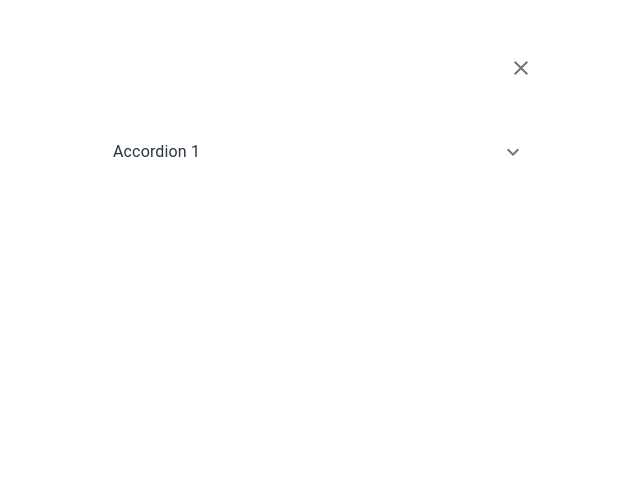
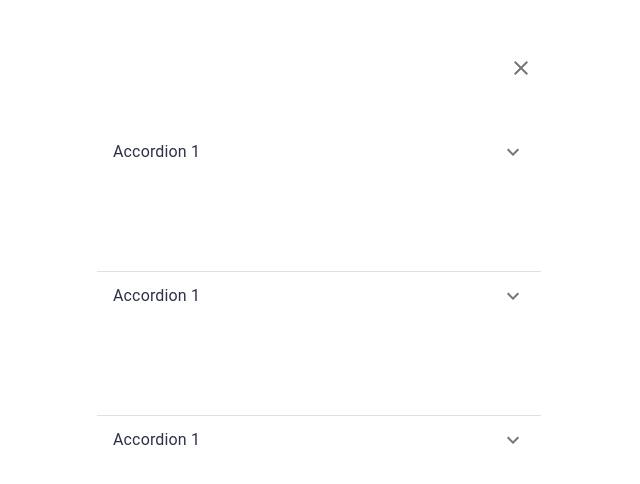
Before and after one commit to saghro/react-ecommerce, a React (Vite) app: page / in a window 1280 px wide. Both pictures are taken after a click on the button 1196 px from the left and 166 px from the top of the page. Shown: the top 484 px of the page, without its empty margins (321-961 px from the left). Built offline with nearby package versions, Linux system fonts and the light colour scheme.

Commit message:
menu ite

```diff
--- a/src/components/header/Header3.jsx
+++ b/src/components/header/Header3.jsx
@@ -20,14 +20,13 @@ import {
     useTheme,
 } from "@mui/material";
 import Accordion from "@mui/material/Accordion";
-import AccordionDetails from "@mui/material/AccordionDetails";
 import AccordionSummary from "@mui/material/AccordionSummary";
+import List from '@mui/material/List';
+import ListItem from '@mui/material/ListItem';
+import ListItemButton from '@mui/material/ListItemButton';
 import Menu from "@mui/material/Menu";
 import MenuItem from "@mui/material/MenuItem";
 import Typography from "@mui/material/Typography";
-import List from '@mui/material/List';
-import ListItem from '@mui/material/ListItem';
-import ListItemButton from '@mui/material/ListItemButton';
 import { useState } from "react";
 
 const Header3 = () => {
@@ -154,7 +153,9 @@ const Header3 = () => {
           >
             <Close />
           </IconButton>
-          <Accordion elevation={0} sx={{ bgcolor: "initial" }}>
+         {["aaa","bbb","ccc"].map((item)=>{
+            return(
+                <Accordion key={item} elevation={0} sx={{ bgcolor: "initial" }}>
                 <AccordionSummary
                   expandIcon={<ExpandMoreIcon />}
                   aria-controls="panel1a-content"
@@ -162,21 +163,22 @@ const Header3 = () => {
                 >
                   <Typography>Accordion 1</Typography>
                 </AccordionSummary>
-            <AccordionDetails>
-              <List>
-                <ListItem disablePadding>
+                  <List sx={{py:0,my:0}}>
+                    <ListItem sx={{py:0,my:0}}>
                       <ListItemButton>
                         <ListItemText primary="Trash" />
                       </ListItemButton>
                     </ListItem>
-                <ListItem disablePadding>
+                    <ListItem>
                       <ListItemButton component="a" href="#simple-list">
                         <ListItemText primary="Spam" />
                       </ListItemButton>
                     </ListItem>
                   </List>
-            </AccordionDetails>
+
               </Accordion>
+            );
+         })}
         </Box>
       </Drawer>
     </Container>
```
Lines whose indentation alone changed are shown as unchanged.
